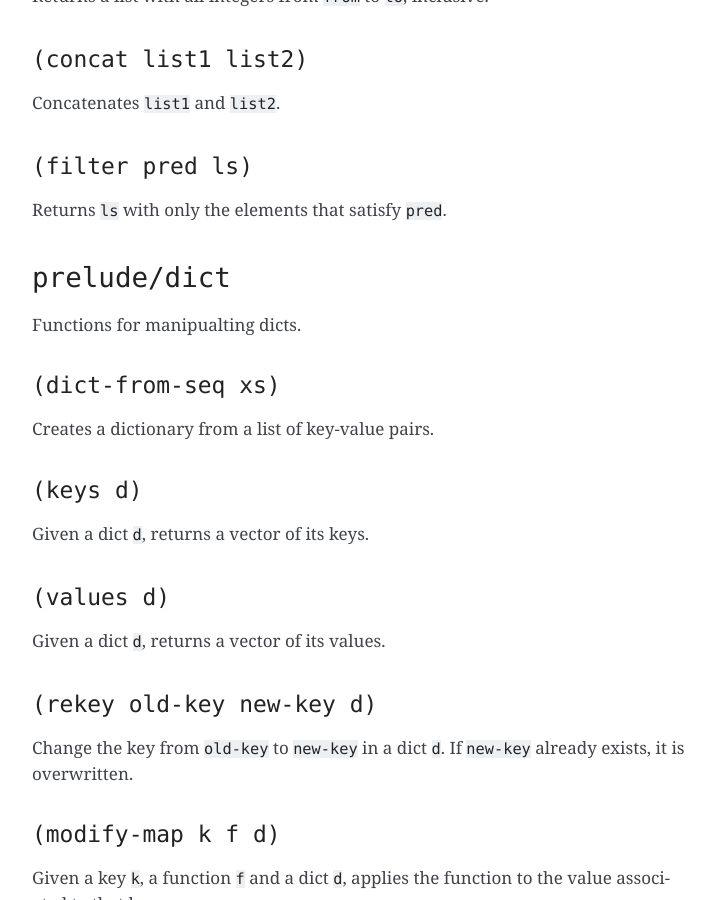
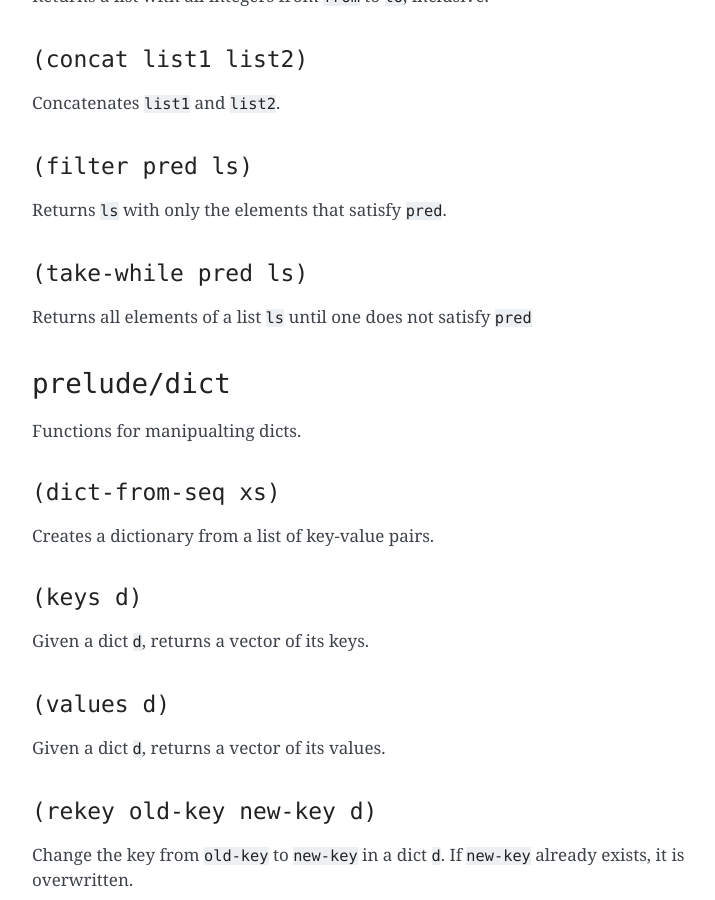
Before and after one commit to radicle-dev/radicle-alpha, a Sphinx documentation site: the page built from docs/source/reference.rst, in a window 1280 px wide and 900 px high, scrolled down 16450 px. Shown: the whole window, without its empty margins (388-1103 px from the left). Built offline with Sphinx 7.4.7, drawn with Linux system fonts in a browser that asks for light colours; pages that are not in the unit, such as notebooks, are missing from menus.

Commit message:
Implement take-while for sequences

```diff
--- a/docs/source/reference.rst
+++ b/docs/source/reference.rst
@@ -794,6 +794,12 @@ Concatenates ``list1`` and ``list2``.
 
 Returns ``ls`` with only the elements that satisfy ``pred``.
 
+``(take-while pred ls)``
+~~~~~~~~~~~~~~~~~~~~~~~~
+
+Returns all elements of a list ``ls`` until one does not satisfy
+``pred``
+
 ``prelude/dict``
 ----------------
 
```
Also changed, not shown: 1 other file.
